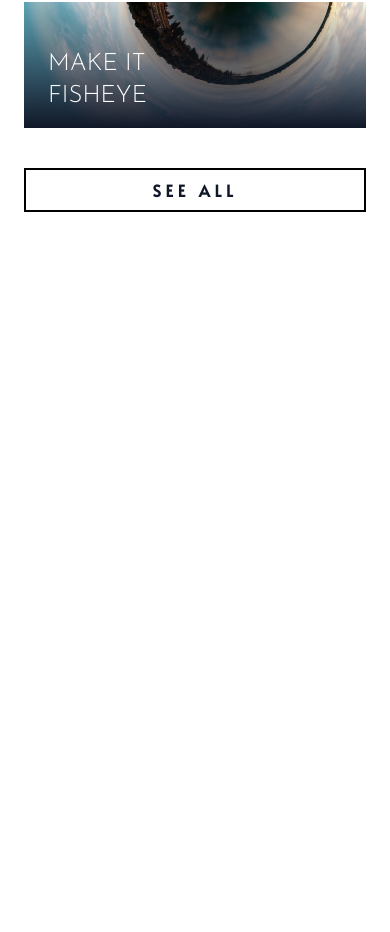
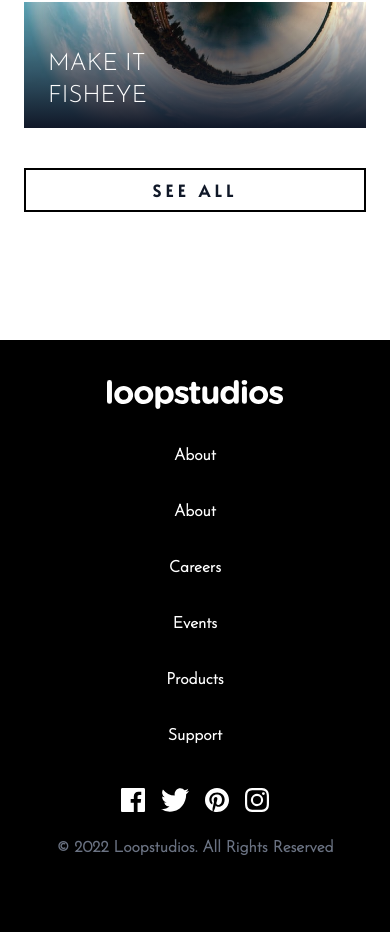
Before and after one commit to Okyanusaydgn/Tailwind_Course_Project, a website: page website-projects/loopstudios/index.html in a window 390 px wide. Shown: the part 2498-3430 px from the top of the page. Before the commit the page ends 2838 px from the top, so only its background shows below. Drawn offline with nearby package versions, Linux system fonts and the light colour scheme; files that its build step writes are made by us from their sources.

Commit message:
implement responsive footer section

```diff
--- a/website-projects/loopstudios/index.html
+++ b/website-projects/loopstudios/index.html
@@ -281,5 +281,114 @@
         </div>
       </div>
     </section>
+
+    <footer class="bg-black">
+      <!-- Container -->
+      <div class="container max-w-6xl py-10 mx-auto">
+        <!-- Footer Flex Container -->
+        <div
+          class="flex flex-col items-center mb-8 space-y-6 md:flex-row md:space-y-0 md:justify-between md:items-start"
+        >
+          <!-- Menu & Logo Container -->
+          <div
+            class="flex flex-col items-center space-y-8 md:items-start md:space-y-4"
+          >
+            <!-- Logo -->
+            <div class="h-8">
+              <img src="images/logo.svg" alt="" class="w-44 md:ml-3" />
+            </div>
+            <!-- Menu Container -->
+            <div
+              class="flex flex-col items-center space-y-4 font-bold text-white md:flex-row md:space-y-0 md:space-x-6 md:ml-3"
+            >
+              <!-- Item 1 -->
+              <div class="h-10 group">
+                <a href="#">About</a>
+                <div
+                  class="mx-2 group-hover:border-b group-hover:border-blue-50"
+                ></div>
+              </div>
+              <!-- Item 1 -->
+              <div class="h-10 group">
+                <a href="#">About</a>
+                <div
+                  class="mx-2 group-hover:border-b group-hover:border-blue-50"
+                ></div>
+              </div>
+              <!-- Item 2 -->
+              <div class="h-10 group">
+                <a href="#">Careers</a>
+                <div
+                  class="mx-2 group-hover:border-b group-hover:border-blue-50"
+                ></div>
+              </div>
+              <!-- Item 3 -->
+              <div class="h-10 group">
+                <a href="#">Events</a>
+                <div
+                  class="mx-2 group-hover:border-b group-hover:border-blue-50"
+                ></div>
+              </div>
+              <!-- Item 4 -->
+              <div class="h-10 group">
+                <a href="#">Products</a>
+                <div
+                  class="mx-2 group-hover:border-b group-hover:border-blue-50"
+                ></div>
+              </div>
+              <!-- Item 5 -->
+              <div class="h-10 group">
+                <a href="#">Support</a>
+                <div
+                  class="mx-2 group-hover:border-b group-hover:border-blue-50"
+                ></div>
+              </div>
+            </div>
+          </div>
+          <!-- Social & Copy Container -->
+          <div
+            class="flex flex-col items-start justify-between space-y-4 text-gray-500"
+          >
+            <!-- icons Container -->
+            <div
+              class="flex items-center justify-center mx-auto space-x-4 md:justify-end md:mx-0"
+            >
+              <!-- Icon 1 -->
+              <div class="h-8 group">
+                <a href="#">
+                  <img src="images/icon-facebook.svg" alt="" class="h-6" />
+                </a>
+              </div>
+
+              <!-- Icon 2 -->
+              <div class="h-8 group">
+                <a href="#">
+                  <img src="images/icon-twitter.svg" alt="" class="h-6" />
+                </a>
+              </div>
+
+              <!-- Icon 3 -->
+              <div class="h-8 group">
+                <a href="#">
+                  <img src="images/icon-pinterest.svg" alt="" class="h-6" />
+                </a>
+              </div>
+
+              <!-- Icon 4 -->
+              <div class="h-8 group">
+                <a href="#">
+                  <img src="images/icon-instagram.svg" alt="" class="h-6" />
+                </a>
+              </div>
+            </div>
+
+            <!-- Copy -->
+            <div class="font-bold">
+              &copy; 2022 Loopstudios. All Rights Reserved
+            </div>
+          </div>
+        </div>
+      </div>
+    </footer>
   </body>
 </html>
```
